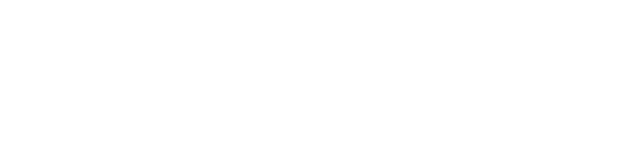
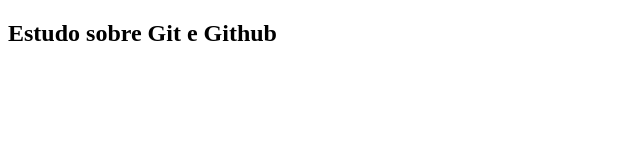
Before and after one commit to thypsouza/Estudo-sobre-git, a plain HTML site: page index.html in a window 1280 px wide. Shown: the whole page, without its empty margins (0-640 px from the left). Drawn offline with Linux system fonts and the light colour scheme.

```diff
--- a/index.html
+++ b/index.html
@@ -7,8 +7,6 @@
     <title>Prática Github</title>
 </head>
 <body>
-
-
-
+    <h2>Estudo sobre Git e Github</h2>
 </body>
 </html>
```
